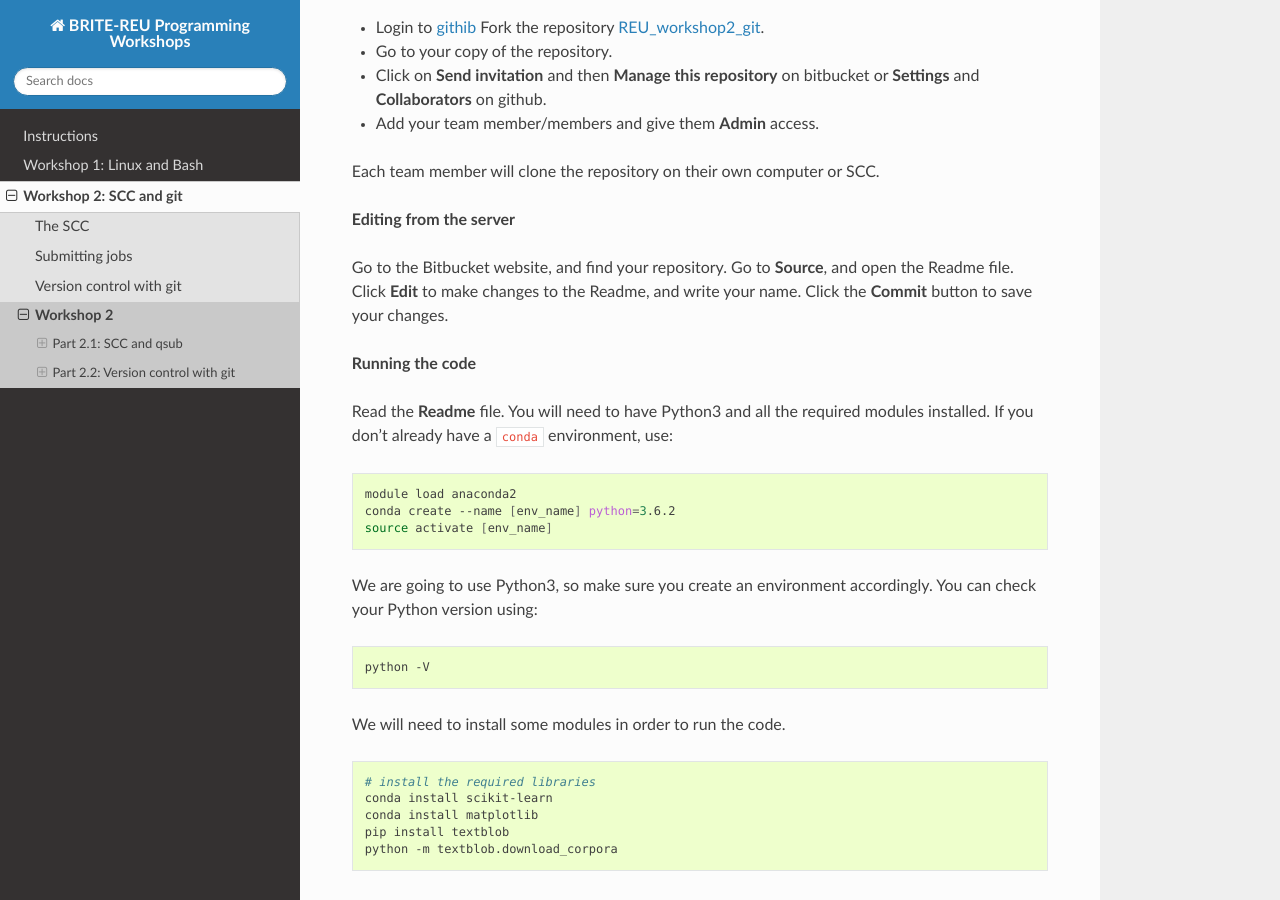
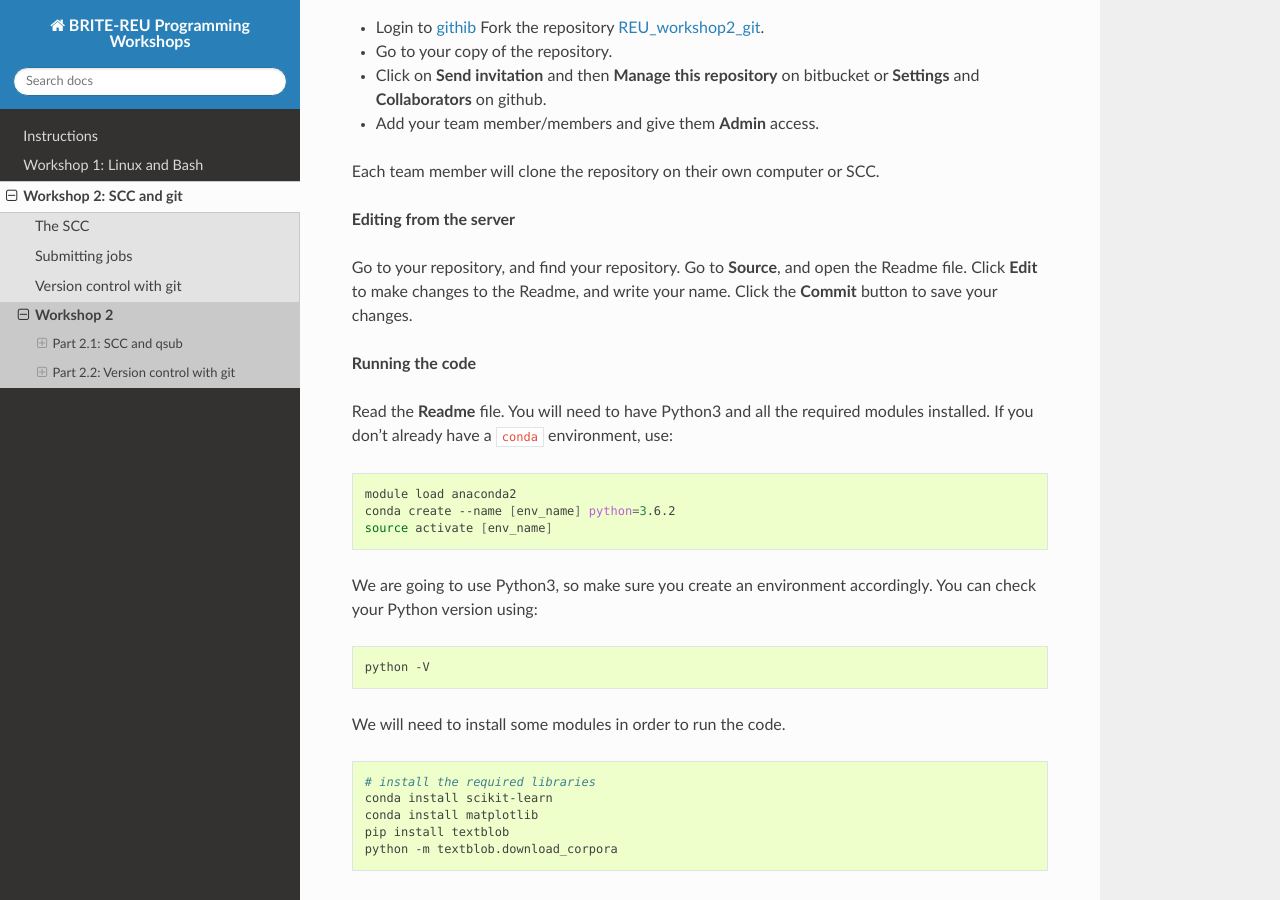
Before and after one commit to BRITE-REU/programming-workshops, a Sphinx documentation site: the page built from source/workshops/02_scc_git/workshop.rst, in a window 1280 px wide and 900 px high, scrolled down 4536 px. Built offline with Sphinx 7.4.7 and the Read the Docs theme 2.0.0, drawn with Linux system fonts in a browser that asks for light colours.

Commit message:
Update workshop.rst

```diff
--- a/source/workshops/02_scc_git/workshop.rst
+++ b/source/workshops/02_scc_git/workshop.rst
@@ -195,7 +195,7 @@
 
 You will be divided into groups. One person from each team forks the repository.
 
-- Login to `githib <github.com>`_ Fork the repository `REU_workshop2_git <https://github.com/marzie-rasekh/REU_workshop2_git>`_.
+- Login to `githib <github.com>`_ Fork the repository `REU_workshop2_git <https://bitbucket.org/dmarcbriers/bub_workshop07_git/src/master>`_.
 - Go to your copy of the repository.
 - Click on **Send invitation** and then **Manage this repository** on bitbucket or **Settings** and **Collaborators** on github.
 - Add your team member/members and give them **Admin** access.
@@ -205,7 +205,7 @@
 
 **Editing from the server**
 
-Go to the Bitbucket website, and find your repository.
+Go to your repository, and find your repository.
 Go to **Source**, and open the Readme file.
 Click **Edit** to make changes to the Readme, and write your name.
 Click the **Commit** button to save your changes.
```
